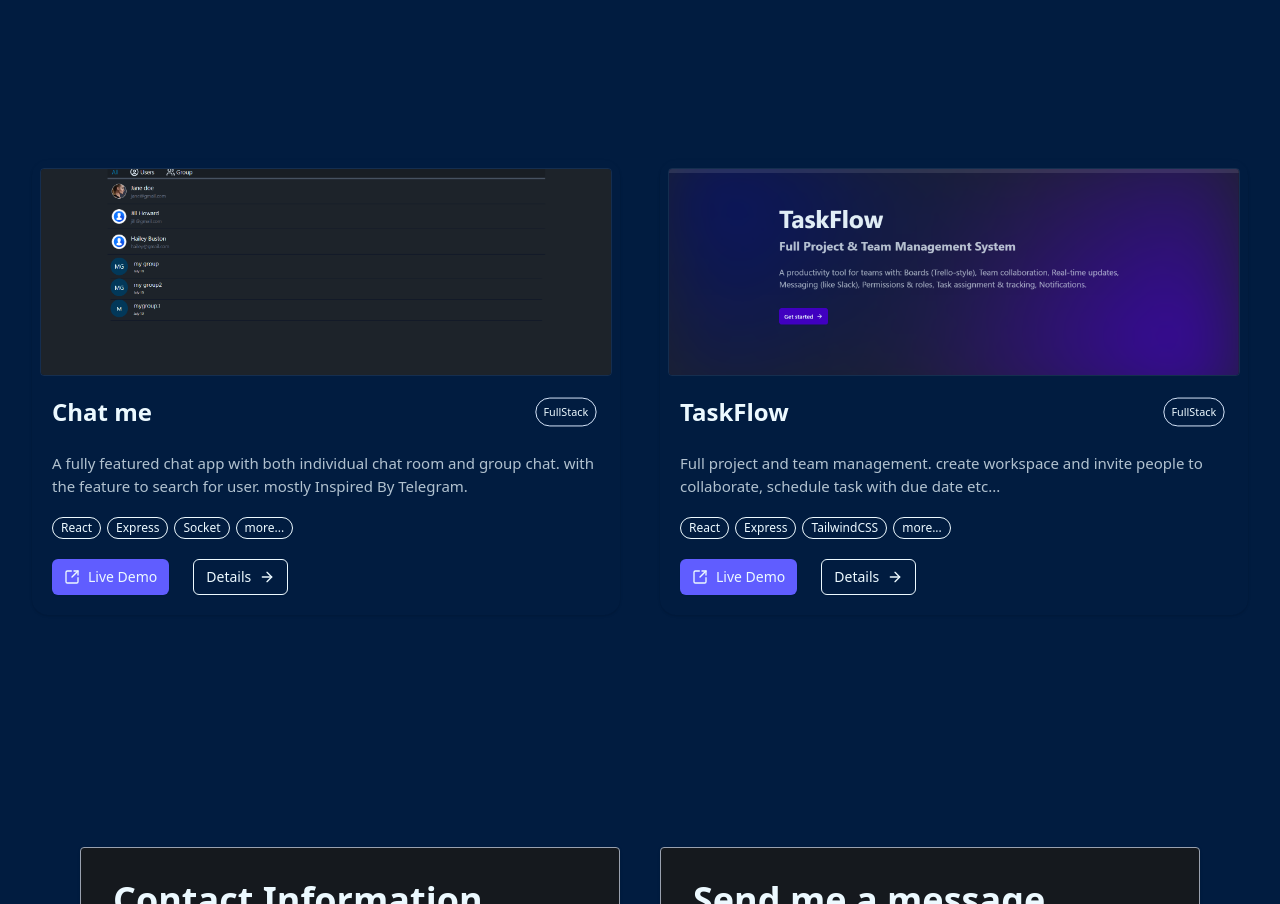
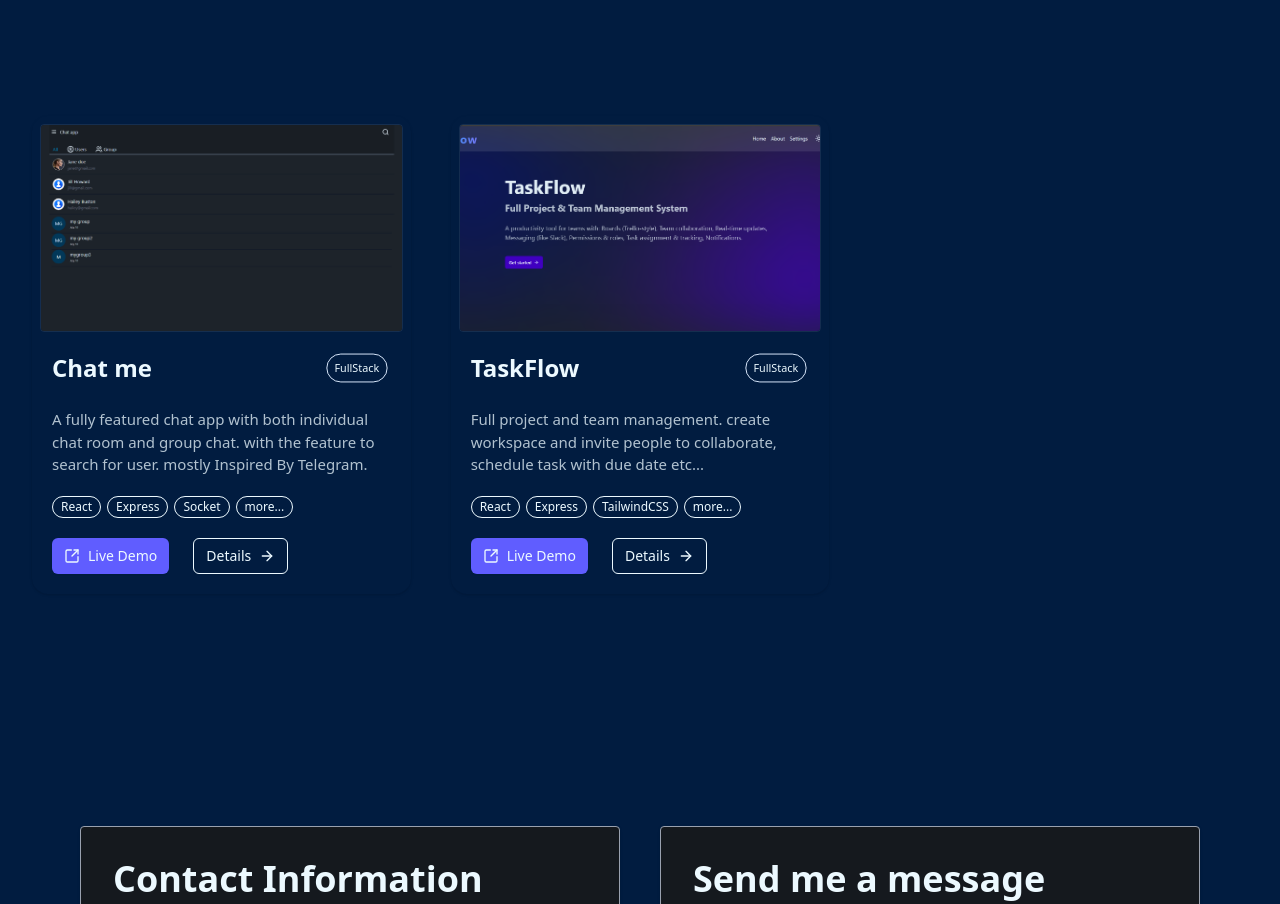
Before and after one commit to eyobWebDev/Eyob-dev, a React (Vite) app in the folder frontend/: page / in a window 1280 px wide. Shown: the part 2576-3480 px from the top of the page. Built offline with nearby package versions, Linux system fonts and the light colour scheme; no server answers.

Commit message:
fixed ui

```diff
--- a/frontend/src/section/AboutSection.jsx
+++ b/frontend/src/section/AboutSection.jsx
@@ -6,7 +6,7 @@ export default function AboutSection(){
         <div className="mt-20 text-4xl font-bold justify-center flex gap-3 mb-20"><div className="opacity-90">About</div><div className="text-gradient"> Me</div></div>
 
         <div className="grid lg:grid-cols-2 sm:grid-cols-1 lg:gap-15 md:gap-15 sm:gap-10">
-            <div className="w-115 h-115 shadow-lg relative">
+            <div className="w-100 h-100 shadow-lg relative">
                 <img className="absolute w-full h-full object-cover" alt="Developer img" src={portifolioImage}/>
             </div>
 
--- a/frontend/src/section/FeaturedProjectSection.jsx
+++ b/frontend/src/section/FeaturedProjectSection.jsx
@@ -10,7 +10,7 @@ export default function FeaturedProjectSection(){
     <div id="projects" className="mt-30 mb-30 lg:p-5">
         <div className="font-bold p-7 lg:text-5xl md:text-5xl text-3xl flex gap-2 justify-center"><div className="p-2">Featured</div><div className="text-gradient p-2">Projects</div></div>
 
-        <div className="grid p-3 lg:grid-cols-2 lg:mt-30 gap-10 sm:grid-cols-1">
+        <div className="grid p-3 lg:grid-cols-3 lg:mt-30 gap-10 sm:grid-cols-1">
 
             <ProjectView
             alt={`Chat me`}
@@ -31,7 +31,7 @@ export default function FeaturedProjectSection(){
             uses={["React", "Express", "TailwindCSS", "more..."]}
             key={Date.now}
             imgUrl={taskFlowUrl}
-            url={"https://task-flow-hiy531nmx-full-stack-web-dev.vercel.app"}
+            url={"https://task-flow-red-pi.vercel.app"}
             />
 
 
```
